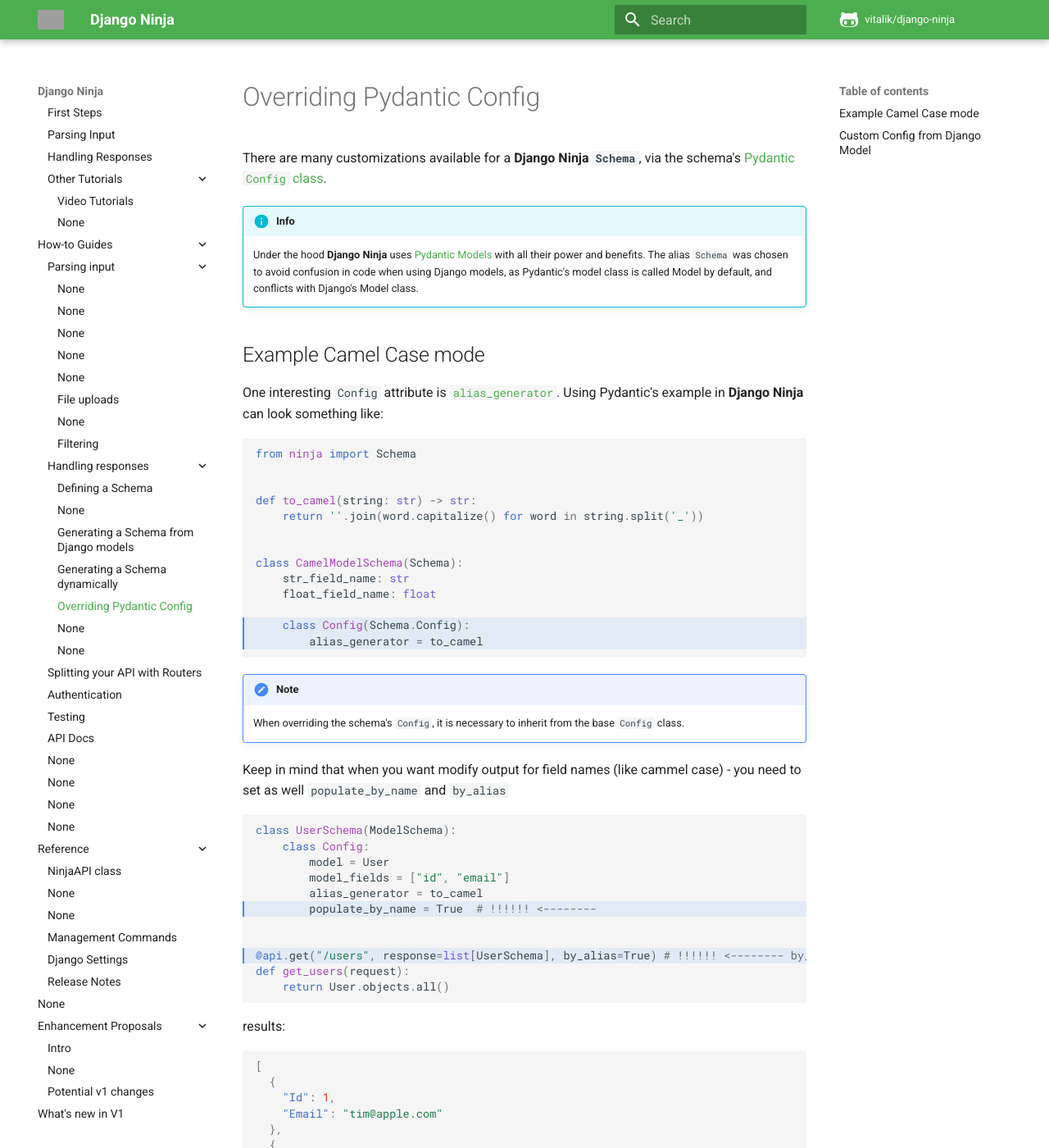
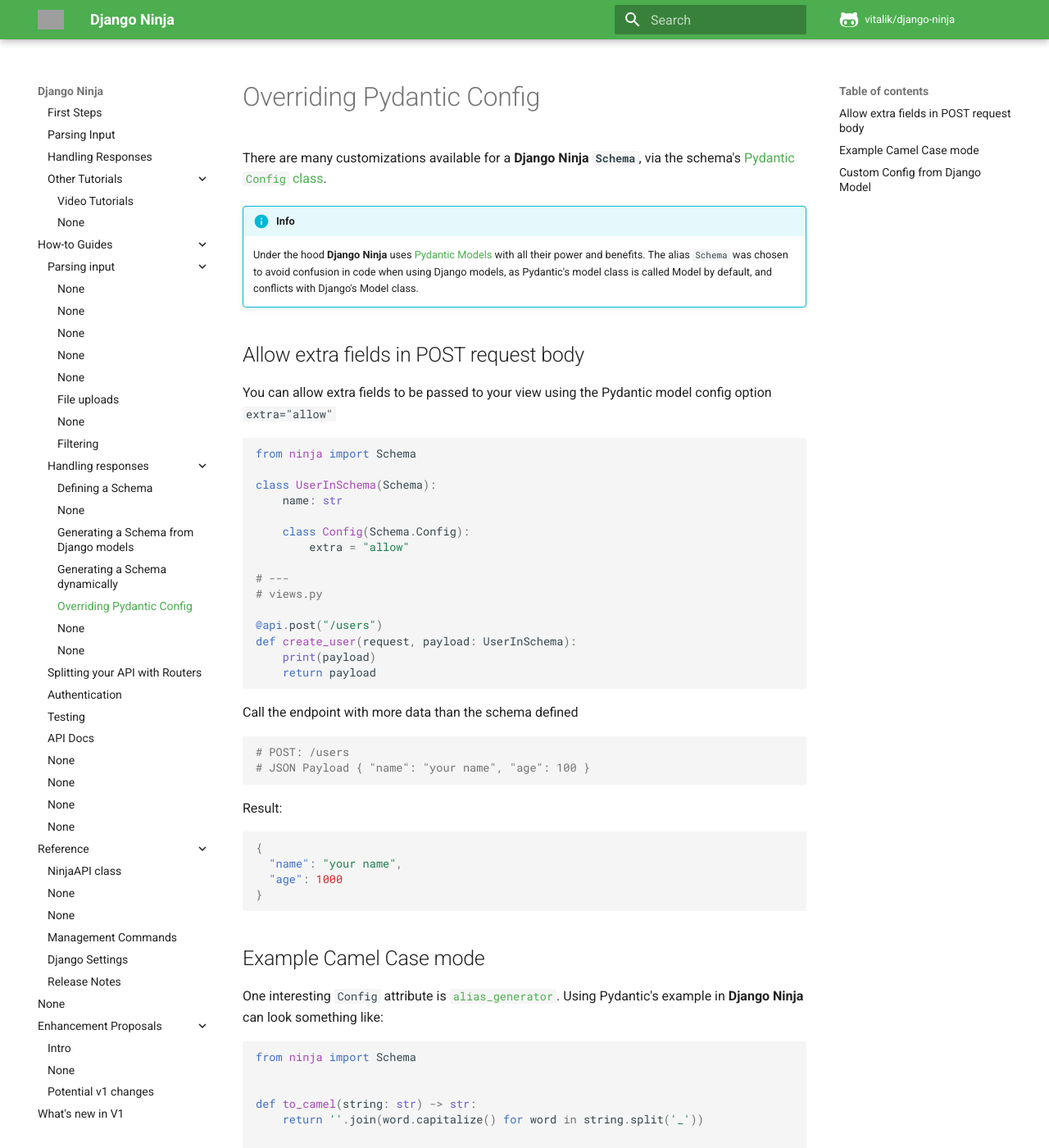
Before and after one commit to vitalik/django-ninja, an MkDocs documentation site: the page built from docs/docs/guides/response/config-pydantic.md, in a window 1280 px wide and 1400 px high. Shown: the whole window at 82% size. Built offline with MkDocs 1.6.1 and Material for MkDocs 9.7.7, drawn with Linux system fonts in a browser that asks for light colours; comment, search, counter and statistics services are not loaded; grey boxes are pictures that could not be loaded.

Commit message:
allow model_config.extra = 'allow'

````diff
--- a/docs/docs/guides/response/config-pydantic.md
+++ b/docs/docs/guides/response/config-pydantic.md
@@ -8,6 +8,46 @@
     with all their power and benefits. The alias `Schema` was chosen to avoid confusion in code
     when using Django models, as Pydantic's model class is called Model by default, and conflicts with
     Django's Model class.
+
+## Allow extra fields in POST request body
+
+You can allow extra fields to be passed to your view using the Pydantic model config option `extra="allow"`
+
+```python
+from ninja import Schema
+
+class UserInSchema(Schema):
+    name: str
+
+    class Config(Schema.Config):
+        extra = "allow"
+
+# ---
+# views.py
+
+@api.post("/users")
+def create_user(request, payload: UserInSchema):
+    print(payload)
+    return payload
+
+```
+
+Call the endpoint with more data than the schema defined
+
+```bash
+# POST: /users
+# JSON Payload { "name": "your name", "age": 100 }
+```
+
+Result:
+
+```json
+{
+  "name": "your name",
+  "age": 1000
+}
+```
+
 
 ## Example Camel Case mode
 
````
Also changed, not shown: 5 other files.
